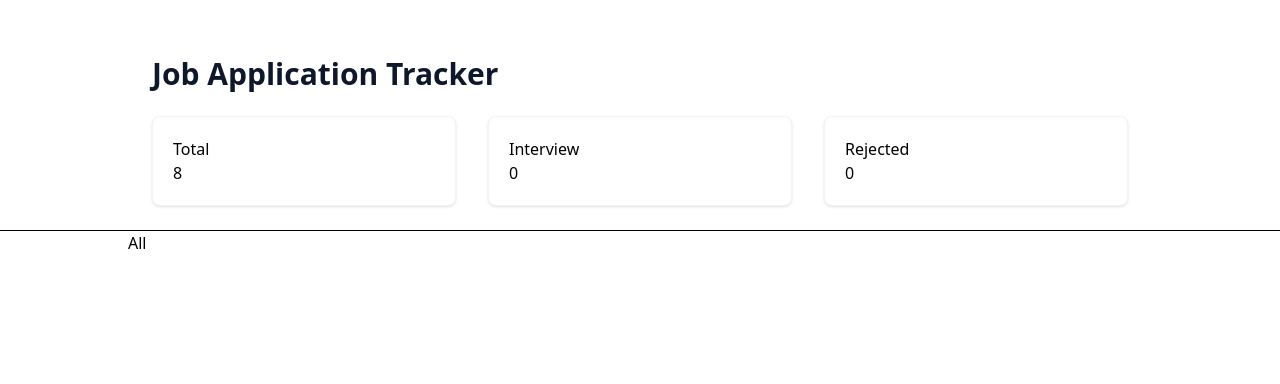
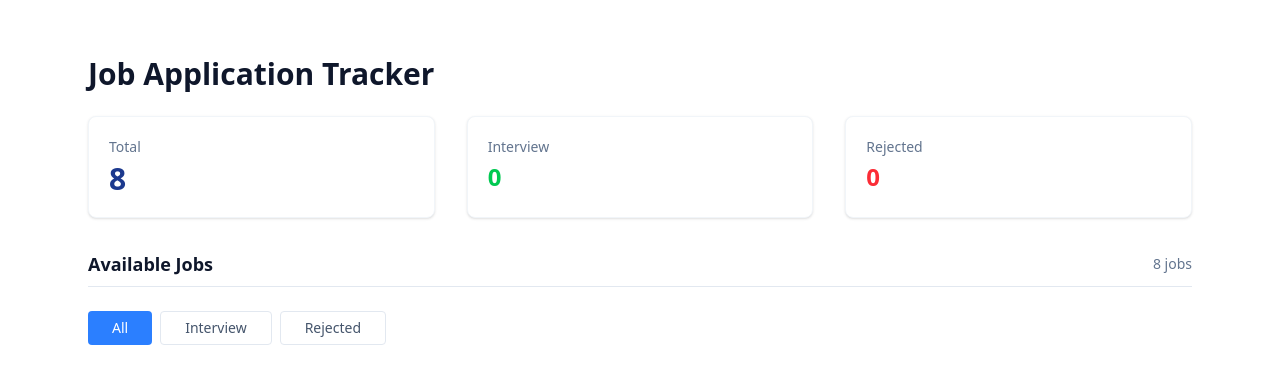
Before and after one commit to rafirahman-cyber/B-13-Assaignment-4, a plain HTML site: page index.html in a window 1280 px wide. Drawn offline with nearby package versions, Linux system fonts and the light colour scheme.

Commit message:
created 3 buttons

```diff
--- a/index.html
+++ b/index.html
@@ -6,30 +6,44 @@
     <title>JobTracker Dashboard</title>
     <script src="https://cdn.jsdelivr.net/npm/@tailwindcss/browser@4"></script>
 </head>
-<body>
-    <header class="w-[80%] mx-auto mt-8 p-6">
+<body class="text-slate-800">
+    <div class="max-w-6xl mx-auto mt-8 p-6">
+
                 <h1 class="text-3xl font-bold text-slate-900 mb-6">Job Application Tracker</h1>
             <div class="grid grid-cols-3 gap-8">
                 <div class="bg-white p-5 rounded-lg shadow-sm border border-slate-100">
-                <p>Total</p>
-                <p id="total">8</p>
+                    <p class="text-sm text-slate-500 font-medium mb-1">Total</p>
+                    <p id="total-count" class="text-3xl font-bold text-blue-900">8</p>
                 </div>
+
                 <div class="bg-white p-5 rounded-lg shadow-sm border border-slate-100">
-                <p>Interview</p>
-                <p id="interview-count">0</p>
+                    <p class="text-sm text-slate-500 font-medium mb-1">Interview</p>
+                    <p id="interview-count" class="text-2xl font-bold text-green-500">0</p>
                 </div>
+
                 <div class="bg-white p-5 rounded-lg shadow-sm border border-slate-100">
-                <p>Rejected</p>
-                <p id="rejected-count">0</p>
+                    <p class="text-sm text-slate-500 font-medium mb-1">Rejected</p>
+                    <p id="rejected-count" class="text-2xl font-bold text-red-500">0</p>
                 </div>
             </div>
-    </header>
-<hr>
-    <main class="w-[80%] mx-auto">
-        <div>
-            <button>All</button>
+
+
+        <div class="mt-8 flex justify-between items-center border-b border-slate-200 pb-2">
+            <h2 class="text-lg font-bold text-slate-900">Available Jobs</h2>
+            <span id="showing-count" class="text-sm text-slate-500">8 jobs</span>
         </div>
-    </main>
+
+
+        <div class="flex space-x-2 mt-6">
+            <button onclick="setFilter('All')" id="btn-all" class="px-6 py-1.5 text-sm font-medium rounded bg-blue-500 text-white transition-colors">All</button>
+            <button onclick="setFilter('Interview')" id="btn-interview" class="px-6 py-1.5 text-sm font-medium rounded bg-white text-slate-600 border border-slate-200 hover:bg-slate-50 transition-colors">Interview</button>
+            <button onclick="setFilter('Rejected')" id="btn-rejected" class="px-6 py-1.5 text-sm font-medium rounded bg-white text-slate-600 border border-slate-200 hover:bg-slate-50 transition-colors">Rejected</button>
+        </div>
+
+        <div id="job-list" class="space-y-4">
+            </div>
+
+    </div>
 
 
     <script src="/script.js"></script>
```
Lines whose indentation alone changed are shown as unchanged.
